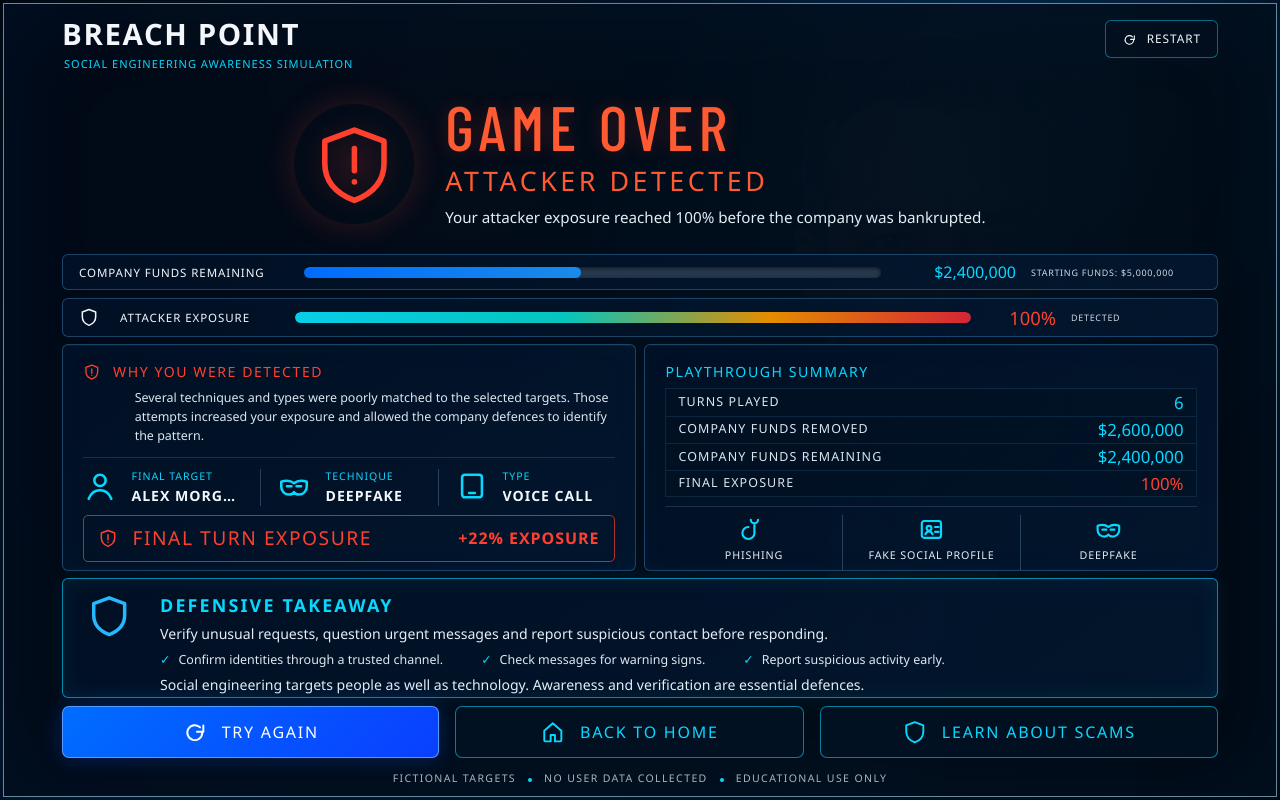
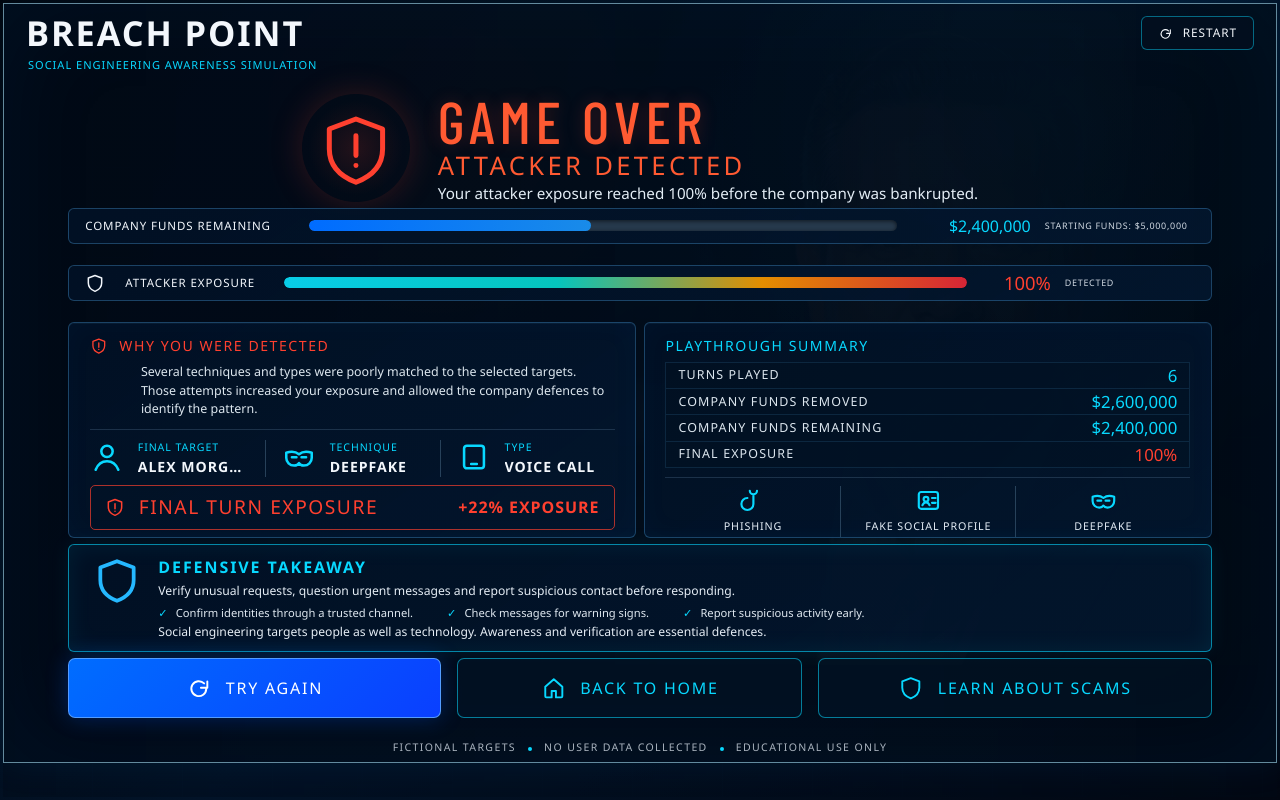
Before and after one commit to annagriffith/cyber-scam-awareness, a React (Vite) app: page /game-over in a window 1280 px wide. Built offline with nearby package versions, Linux system fonts and the light colour scheme.

Commit message:
Refine game over screen spacing

```diff
--- a/src/pages/game-over.css
+++ b/src/pages/game-over.css
@@ -6,9 +6,10 @@
   --text: #f3f7fc;
   --muted: #b7c3cf;
   height: 100vh;
-  padding: 3px;
+  padding: 3px 3px 46px;
   position: relative;
-  overflow: hidden;
+  overflow-x: hidden;
+  overflow-y: auto;
   color: var(--text);
   font-family: Bahnschrift, "Segoe UI Variable", "Segoe UI", sans-serif;
   background:
@@ -41,13 +42,13 @@
 
 .game-over-shell {
   width: min(100%, 1600px);
-  height: calc(100vh - 6px);
+  min-height: calc(100vh - 6px);
   margin: 0 auto;
-  padding: clamp(14px, 2vh, 20px) clamp(22px, 5vw, 58px) clamp(8px, 1.1vh, 12px);
+  padding: clamp(14px, 2vh, 20px) clamp(18px, 2vw, 22px) clamp(8px, 1.1vh, 12px);
   position: relative;
   z-index: 1;
   display: grid;
-  grid-template-rows: auto minmax(118px, .9fr) auto auto minmax(204px, 1.22fr) minmax(92px, .65fr) auto auto;
+  grid-template-rows: auto minmax(104px, .64fr) auto auto minmax(216px, 1.28fr) minmax(104px, .62fr) auto auto;
   gap: clamp(5px, .9vh, 8px);
   border: 1px solid rgba(171, 231, 255, .58);
   background:
@@ -66,7 +67,7 @@
 .game-over-brand {
   display: block;
   width: max-content;
-  font-size: clamp(1.7rem, 2.3vw, 2.4rem);
+  font-size: clamp(1.7rem, 3vw, 2.15rem);
   line-height: 1;
   letter-spacing: .055em;
   font-weight: 800;
@@ -81,7 +82,7 @@
 }
 
 .game-over-utility {
-  min-height: 38px;
+  min-height: 34px;
   padding: 0 16px;
   display: inline-flex;
   align-items: center;
@@ -109,13 +110,13 @@
   display: flex;
   align-items: center;
   justify-content: center;
-  gap: clamp(22px, 2.4vw, 32px);
+  gap: clamp(18px, 2.4vw, 28px);
   text-align: left;
 }
 
 .game-over-alert {
-  width: clamp(100px, 15vh, 126px);
-  height: clamp(100px, 15vh, 126px);
+  width: clamp(94px, 15vh, 116px);
+  height: clamp(94px, 15vh, 116px);
   display: grid;
   place-items: center;
   color: var(--red);
@@ -129,7 +130,7 @@
 .game-over-hero h1 {
   margin: 0;
   color: #ff5a32;
-  font-size: clamp(3.15rem, 4.9vw, 5.05rem);
+  font-size: clamp(3.05rem, 5.7vw, 4.35rem);
   line-height: .9;
   letter-spacing: .08em;
   text-transform: uppercase;
@@ -139,7 +140,8 @@
 .game-over-status {
   margin: clamp(3px, .8vh, 8px) 0 0;
   color: #ff5a32;
-  font-size: clamp(1.55rem, 2.1vw, 2.08rem);
+  font-size: clamp(1.45rem, 2.65vw, 1.8rem);
+  line-height: 1;
   letter-spacing: .13em;
   text-transform: uppercase;
 }
@@ -148,22 +150,24 @@
   margin: clamp(2px, .65vh, 6px) 0 0;
   color: #e3edf5;
   font-size: clamp(.82rem, 1.25vw, .95rem);
+  line-height: 1.25;
 }
 
 .game-over-meter {
-  min-height: 36px;
+  height: 36px;
   margin-top: 0;
-  padding: clamp(4px, .65vh, 5px) clamp(12px, 1.25vw, 18px);
+  margin-inline: clamp(28px, 3.3vw, 58px);
+  padding: 0 clamp(12px, 1.25vw, 18px);
   display: grid;
   align-items: center;
-  gap: 15px;
+  gap: 14px;
   border: 1px solid rgba(71, 153, 211, .37);
   border-radius: 6px;
   background: linear-gradient(145deg, rgba(1, 17, 37, .94), rgba(3, 25, 51, .76));
 }
 
-.game-over-meter.funds { grid-template-columns: 210px 1fr 120px 170px; }
-.game-over-meter.exposure { grid-template-columns: 26px 160px 1fr 70px 130px; }
+.game-over-meter.funds { grid-template-columns: 210px 1fr 120px 150px; }
+.game-over-meter.exposure { grid-template-columns: 26px 145px 1fr 70px 130px; }
 
 .game-over-meter span,
 .game-over-meter small {
@@ -200,6 +204,7 @@
   grid-template-columns: 1fr 1fr;
   gap: 8px;
   margin-top: 0;
+  margin-inline: clamp(28px, 3.3vw, 58px);
   min-height: 0;
 }
 
@@ -307,6 +312,7 @@
 
 .takeaway-panel {
   margin-top: 0;
+  margin-inline: clamp(28px, 3.3vw, 58px);
   padding: clamp(12px, 1.7vh, 15px) clamp(18px, 1.8vw, 24px);
   display: grid;
   grid-template-columns: 58px 1fr;
@@ -327,6 +333,7 @@
   grid-template-columns: 1.08fr 1fr 1.14fr;
   gap: 16px;
   margin-top: 0;
+  margin-inline: clamp(28px, 3.3vw, 58px);
 }
 
 .game-over-actions a {
@@ -355,6 +362,7 @@
 
 .game-over-footer {
   min-height: clamp(18px, 2.8vh, 26px);
+  margin-inline: clamp(28px, 3.3vw, 58px);
   display: flex;
   align-items: end;
   justify-content: center;
@@ -380,12 +388,54 @@
   .game-over-meter,
   .game-over-grid,
   .takeaway-panel,
-  .game-over-actions { margin-top: 8px; }
+  .game-over-actions { margin-top: 8px; margin-inline: 0; }
+  .game-over-footer { margin-inline: 0; }
   .game-over-grid,
   .game-over-actions { grid-template-columns: 1fr; }
   .game-over-meter.funds,
   .game-over-meter.exposure { grid-template-columns: 1fr; align-items: stretch; }
   .game-over-meter strong { text-align: left; }
+}
+
+@media (min-width: 981px) and (max-height: 820px) {
+  .game-over-shell {
+    padding-top: 12px;
+    padding-bottom: 6px;
+    grid-template-rows: auto 107px auto auto 216px 108px auto auto;
+    gap: 6px;
+  }
+
+  .game-over-hero h1 { font-size: clamp(3rem, 4.6vw, 4.55rem); }
+  .game-over-status { font-size: clamp(1.45rem, 2vw, 1.95rem); }
+  .game-over-alert { width: clamp(92px, 13.5vh, 108px); height: clamp(92px, 13.5vh, 108px); }
+
+  .game-over-panel { padding-top: 12px; padding-bottom: 12px; }
+  .why-panel p { margin-bottom: 10px; font-size: .78rem; }
+  .final-turn { padding-top: 10px; }
+  .final-exposure { margin-top: 8px; padding-top: 7px; padding-bottom: 7px; }
+  .summary-panel dl div { min-height: 25px; }
+
+  .takeaway-panel {
+    grid-template-columns: 52px 1fr;
+    gap: 14px;
+    padding-top: 10px;
+    padding-bottom: 10px;
+  }
+
+  .takeaway-panel > svg { width: 50px; height: 50px; }
+  .takeaway-panel h2 { font-size: 1rem; }
+  .takeaway-panel p { font-size: .76rem; line-height: 1.35; }
+  .takeaway-panel ul { gap: 4px 34px; }
+  .takeaway-panel li { font-size: .7rem; line-height: 1.3; }
+
+  .game-over-actions a { min-height: 45px; }
+  .game-over-footer { min-height: 17px; }
+}
+
+@media (min-width: 1200px) and (max-height: 820px) {
+  .game-over-shell {
+    min-height: 760px;
+  }
 }
 
 @media (max-width: 700px) {
```
